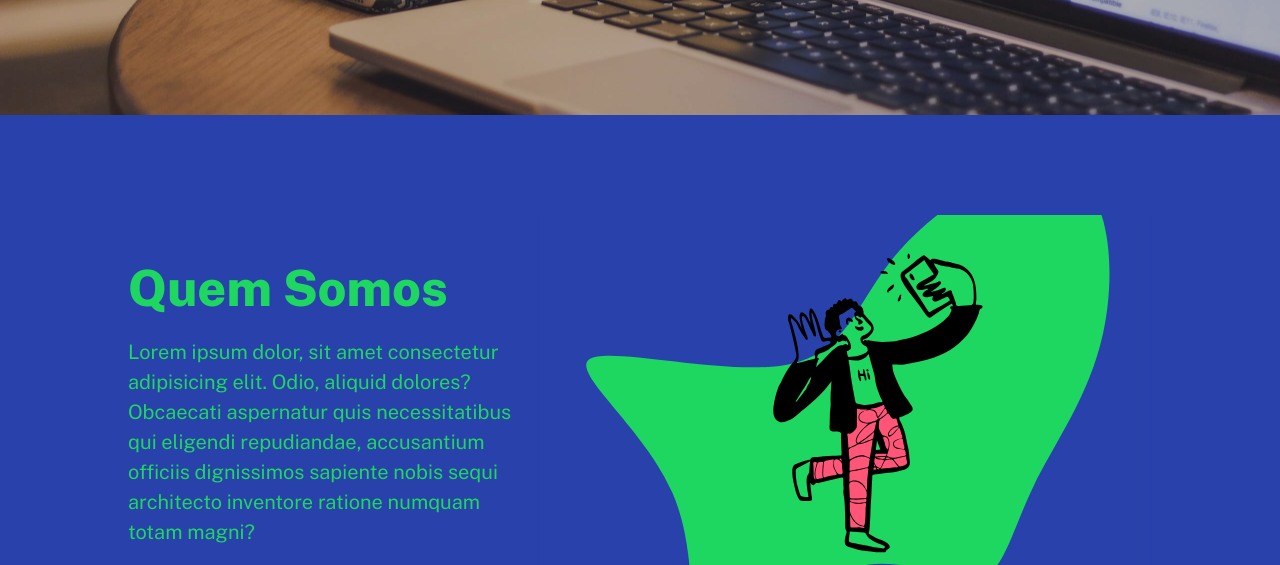
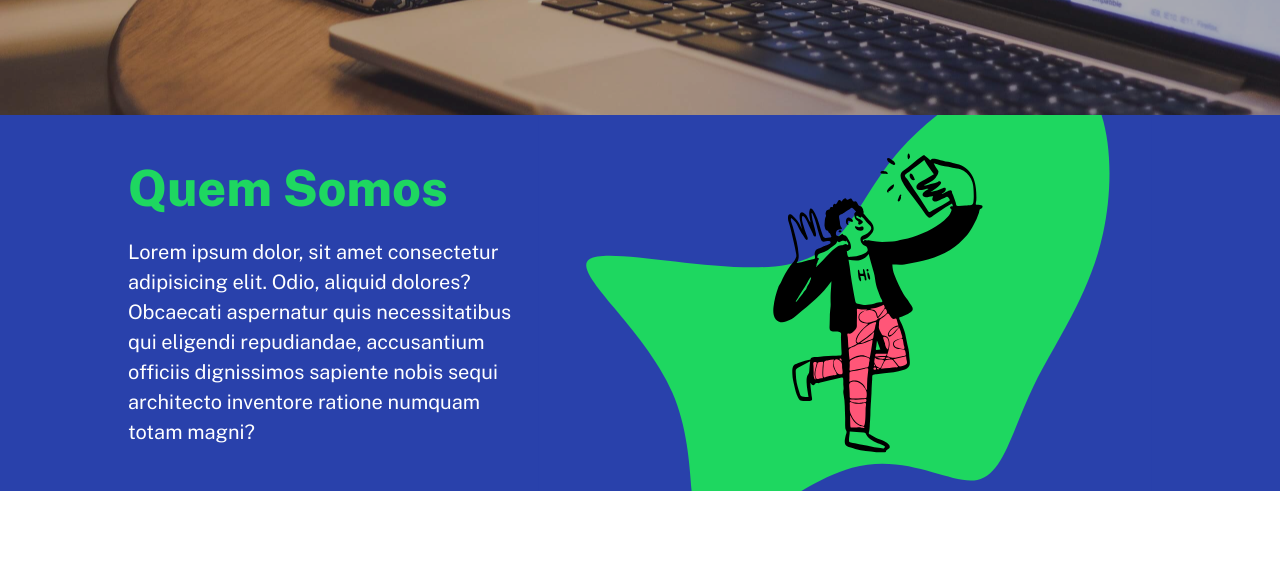
Before and after one commit to devemdobro/projeto-landing-page-mapadev-week, a plain HTML site: page index.html in a window 1280 px wide. Shown: the part 710-1275 px from the top of the page. Drawn offline with nearby package versions, Linux system fonts and the light colour scheme.

Commit message:
mudança cor texto e padding

```diff
--- a/src/css/estilos.css
+++ b/src/css/estilos.css
@@ -171,7 +171,6 @@ body {
 /* QUEM SOMOS */
 
 .quem-somos {
-    padding: 100px 0;
     background-color: #2941AB;
 }
 
@@ -214,7 +213,7 @@ body {
 .quem-somos .conteudo .informacoes .texto{
     font-size: 20px;
     line-height: 1.5;
-    color: #1ED760;
+    color: #ffffff;
     font-weight: 400;
 }
 
```
